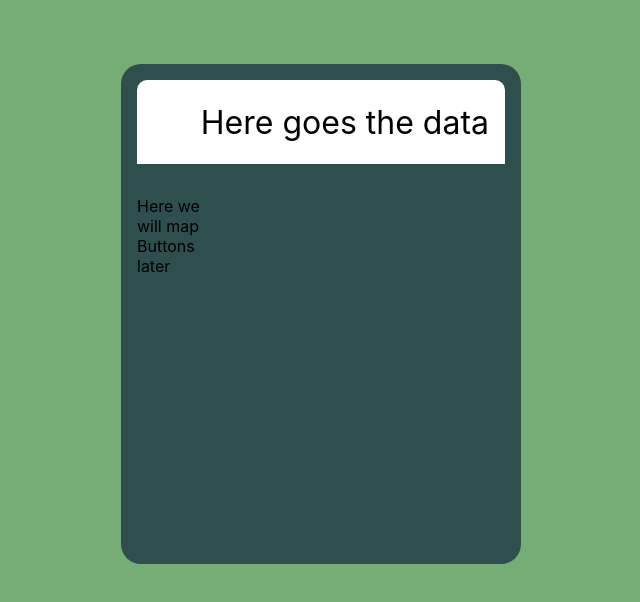
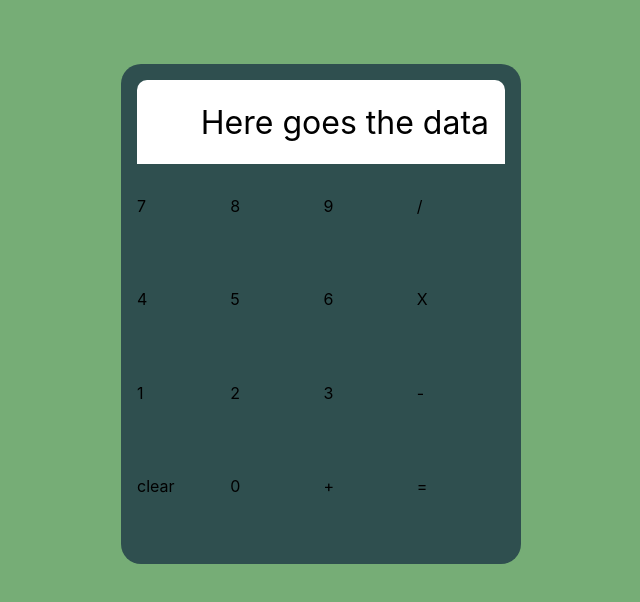
Before and after one commit to chris-mbg/calculator-react, a React (Create React App) app: page / in a window 1280 px wide. Shown: the top 602 px of the page, without its empty margins (319-959 px from the left). Built offline with nearby package versions, Linux system fonts and the light colour scheme.

Commit message:
Changes in ButtonsContainer
Added values for Buttons and did some mapping

```diff
--- a/src/components/ButtonsContainer.js
+++ b/src/components/ButtonsContainer.js
@@ -1,9 +1,16 @@
 import { buttons } from '../css/ButtonsContainer.module.css'
+import { useState } from 'react';
 
 const ButtonsContainer = () => {
+  const [buttonValues, setButtonValues] = useState(
+    [7, 8, 9, '/', 4, 5, 6, 'X', 1, 2, 3, '-', 'clear', 0, '+', '=']
+  )
+
   return (
     <div className={buttons}>
-      <p>Here we will map Buttons later</p>
+      {buttonValues.map((value) => (
+        <p key={value}>{value}</p>
+      ))}
     </div>
   );
 }
```
